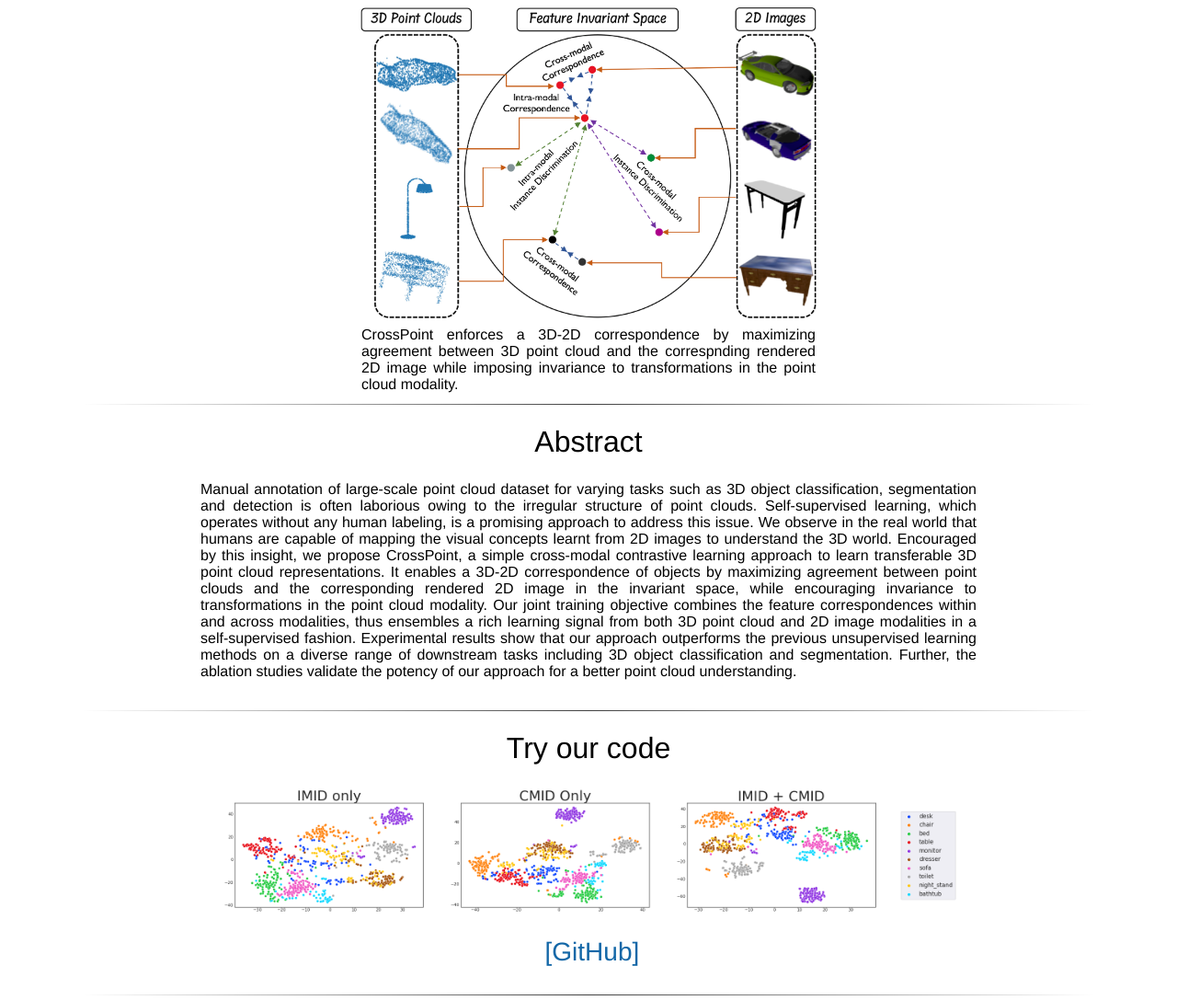
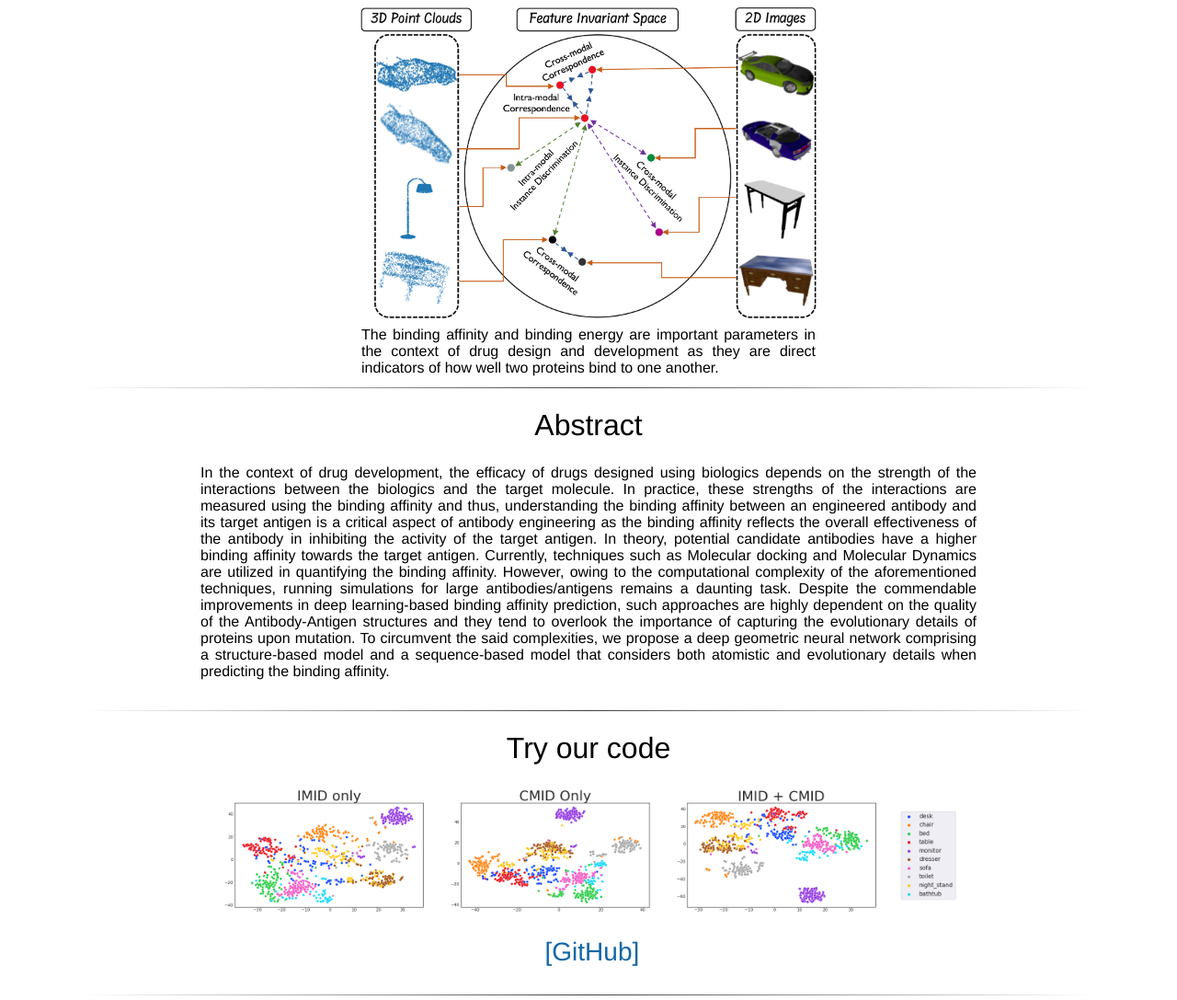
Before and after one commit to Drug-Discovery-ENTC/p2pxml, a plain HTML site: page index.html in a window 1280 px wide. Shown: the part 343-1430 px from the top of the page at 92% size. Drawn offline with Linux system fonts and the light colour scheme; a script that the page names is missing.

Commit message:
Update index.html

```diff
--- a/index.html
+++ b/index.html
@@ -150,7 +150,7 @@
 					</td>
 					<td align=center width=200px>
 						<center>
-							<span style="font-size:24px"><a href="https://www.linkedin.com/in/dasun07/">Dasun Premathilake</a></span>
+							<span style="font-size:24px"><a href="https://dasun07.github.io/">Dasun Premathilaka</a></span>
 						</center>
 					</td>
 					<td align=center width=200px>
@@ -223,8 +223,7 @@
 			<tr>
 				<td>
 					<div style="text-align: justify;">
-					CrossPoint enforces a 3D-2D correspondence by maximizing agreement between 3D point cloud and the correspnding rendered
-					2D image while imposing invariance to transformations in the point cloud modality.
+					The binding affinity and binding energy are important parameters in the context of drug design and development as they are direct indicators of how well two proteins bind to one another.
 					</div>
 				</td>
 			</tr>
@@ -238,19 +237,20 @@
 		<tr>
 			<td>
 				<div style="text-align: justify;">
-					Manual annotation of large-scale point cloud dataset for varying tasks such as 3D object classification,
-					segmentation and detection is often laborious owing to the irregular structure of point clouds. Self-supervised
-					learning, which operates without any human labeling, is a promising approach to address this issue. We observe
-					in the real world that humans are capable of mapping the visual concepts learnt from 2D images to understand
-					the 3D world. Encouraged by this insight, we propose CrossPoint, a simple cross-modal contrastive learning approach
-					to learn transferable 3D point cloud representations. It enables a 3D-2D correspondence of objects by maximizing
-					agreement between point clouds and the corresponding rendered 2D image in the invariant space, while encouraging
-					invariance to transformations in the point cloud modality. Our joint training objective combines the feature
-					correspondences within and across modalities, thus ensembles a rich learning signal from both 3D point cloud and
-					2D image modalities in a self-supervised fashion. Experimental results show that our approach outperforms the previous
-					unsupervised learning methods on a diverse range of downstream tasks including 3D object classification and
-					segmentation. Further, the ablation studies validate the potency of our approach for a better point cloud
-					understanding.
+					In the context of drug development, the efficacy of drugs designed using biologics depends on the strength
+					of the interactions between the biologics and the target molecule. In practice, these strengths of the
+					interactions are measured using the binding affinity and thus, understanding the binding affinity between an
+					engineered antibody and its target antigen is a critical aspect of antibody engineering as the binding affinity
+					reflects the overall effectiveness of the antibody in inhibiting the activity of the target antigen. In theory,
+					potential candidate antibodies have a higher binding affinity towards the target antigen. Currently,
+					techniques such as Molecular docking and Molecular Dynamics are utilized in quantifying the binding
+					affinity. However, owing to the computational complexity of the aforementioned techniques, running
+					simulations for large antibodies/antigens remains a daunting task. Despite the commendable improvements
+					in deep learning-based binding affinity prediction, such approaches are highly dependent on the quality
+					of the Antibody-Antigen structures and they tend to overlook the importance of capturing the evolutionary
+					details of proteins upon mutation. To circumvent the said complexities, we propose a deep geometric neural
+					network comprising a structure-based model and a sequence-based model that considers both atomistic and
+					evolutionary details when predicting the binding affinity.
 				</div>
 			</td>
 		</tr>
```
